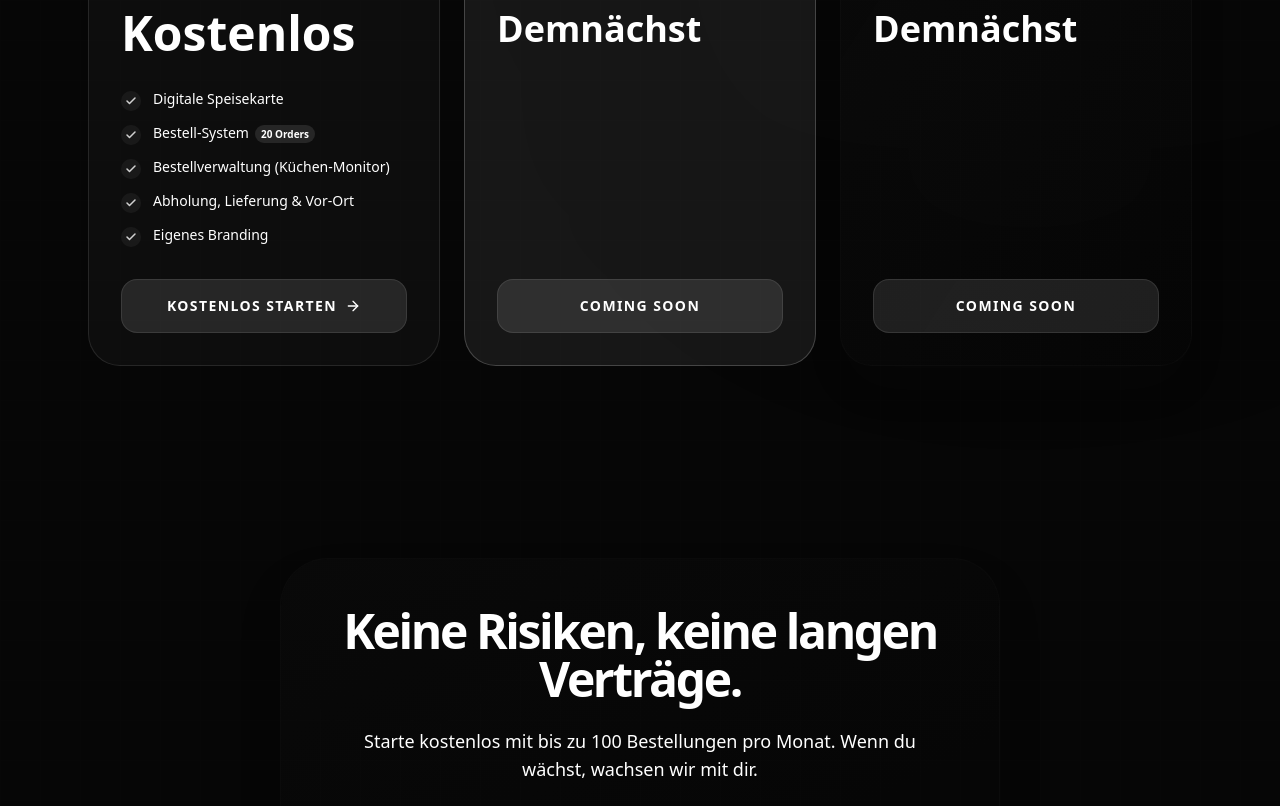
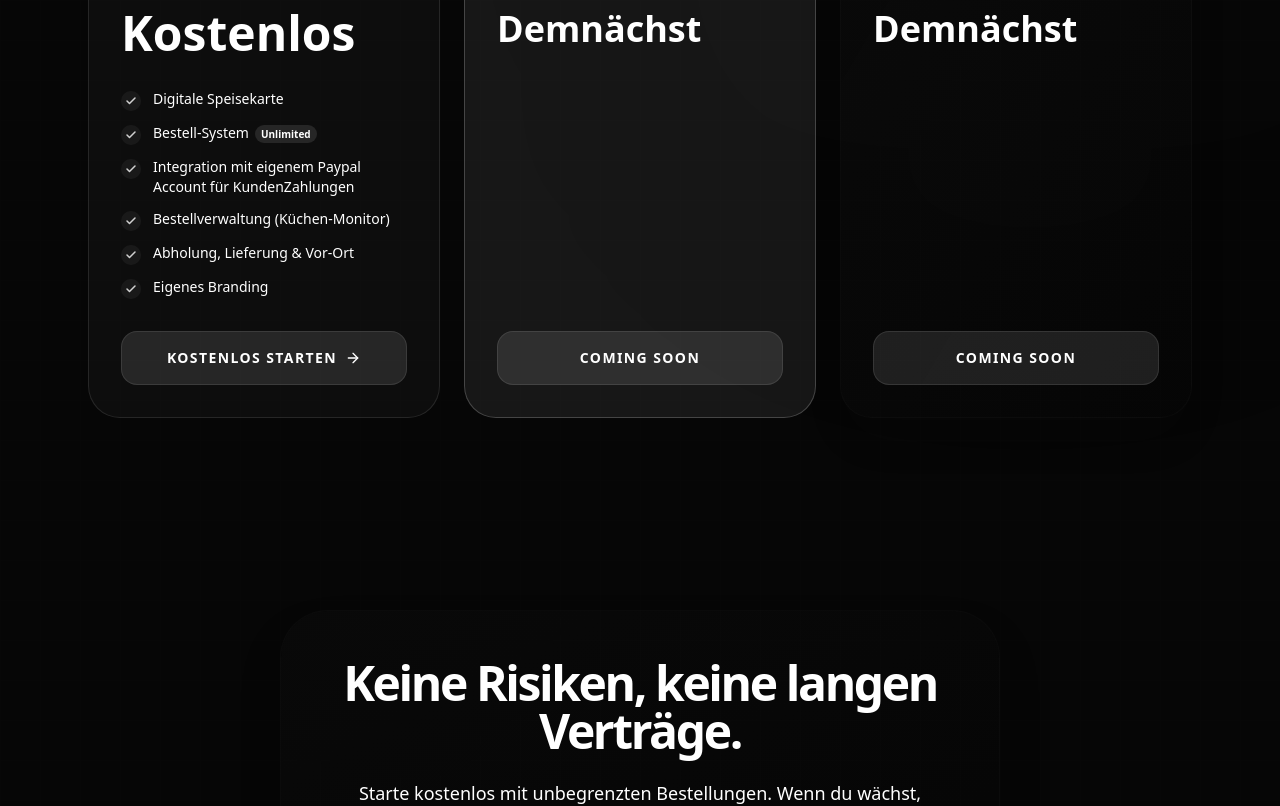
Before and after one commit to info-bestellen-site/bestellen, a Next.js app: page /pricing in a window 1280 px wide. Shown: the part 640-1446 px from the top of the page. Built offline with nearby package versions, Linux system fonts and the light colour scheme.

Commit message:
feat: remove monthly order limits across all subscription tiers and update UI accordingly

```diff
--- a/src/app/[shop-slug]/admin/subscription/page.tsx
+++ b/src/app/[shop-slug]/admin/subscription/page.tsx
@@ -109,16 +109,20 @@ export default function SubscriptionPage({ params }: SubscriptionPageProps) {
               <div className="space-y-4">
                 <div className="flex items-end justify-between">
                   <div className="text-3xl font-bold">
-                    {currentMonthOrderCount} <span className="text-sm font-normal text-muted-foreground">/ {config.monthlyOrderLimit}</span>
+                    {config.monthlyOrderLimit === Infinity
+                      ? currentMonthOrderCount
+                      : `${currentMonthOrderCount} / ${config.monthlyOrderLimit}`}
                   </div>
                 </div>
                 {/* Progress bar */}
+                {config.monthlyOrderLimit !== Infinity && (
                   <div className="h-2 w-full overflow-hidden rounded-full bg-secondary">
                     <div
                       className={`h-full ${currentMonthOrderCount >= config.monthlyOrderLimit ? 'bg-destructive' : 'bg-primary'}`}
                       style={{ width: `${Math.min(100, (currentMonthOrderCount / config.monthlyOrderLimit) * 100)}%` }}
                     />
                   </div>
+                )}
                 {currentMonthOrderCount >= config.monthlyOrderLimit && (
                   <p className="text-sm text-destructive flex items-center gap-2">
                     <Info className="h-4 w-4" />
--- a/src/app/pricing/page.tsx
+++ b/src/app/pricing/page.tsx
@@ -12,7 +12,8 @@ import { LandingNav } from '@/components/layout/LandingNav'
 
 const FEATURES_MATRIX = [
   { label: 'Digitale Speisekarte', starter: true, pro: true, max: true },
-  { label: 'Bestell-System', starter: '20 Orders', pro: 'Unlimited', max: 'Unlimited' },
+  { label: 'Bestell-System', starter: 'Unlimited', pro: 'Unlimited', max: 'Unlimited' },
+  { label: 'Integration mit eigenem Paypal Account für KundenZahlungen', starter: true, pro: true, max: true },
   { label: 'Bestellverwaltung (Küchen-Monitor)', starter: true, pro: true, max: true },
   { label: 'Abholung, Lieferung & Vor-Ort', starter: true, pro: true, max: true },
   { label: 'Eigenes Branding', starter: true, pro: true, max: true },
@@ -248,7 +249,7 @@ export default function PricingPage() {
             Keine Risiken, keine langen Verträge.
           </h2>
           <p className="text-white text-lg mb-10 relative z-10 max-w-xl mx-auto">
-            Starte kostenlos mit bis zu 100 Bestellungen pro Monat. Wenn du wächst, wachsen wir mit dir.
+            Starte kostenlos mit unbegrenzten Bestellungen. Wenn du wächst, wachsen wir mit dir.
           </p>
           <Link
             href="/auth/signup"
--- a/src/config/subscriptions.ts
+++ b/src/config/subscriptions.ts
@@ -16,7 +16,7 @@ export const SUBSCRIPTION_TIERS: Record<SubscriptionTier, TierConfig> = {
     name: 'Starter',
     fokus: 'Testen',
     price: 0,
-    monthlyOrderLimit: 30,
+    monthlyOrderLimit: Infinity,
     features: ['menu', 'custom-branding', 'powered-by-branding', 'reservations'],
   },
   pro: {
```
Lines whose indentation alone changed are shown as unchanged.
